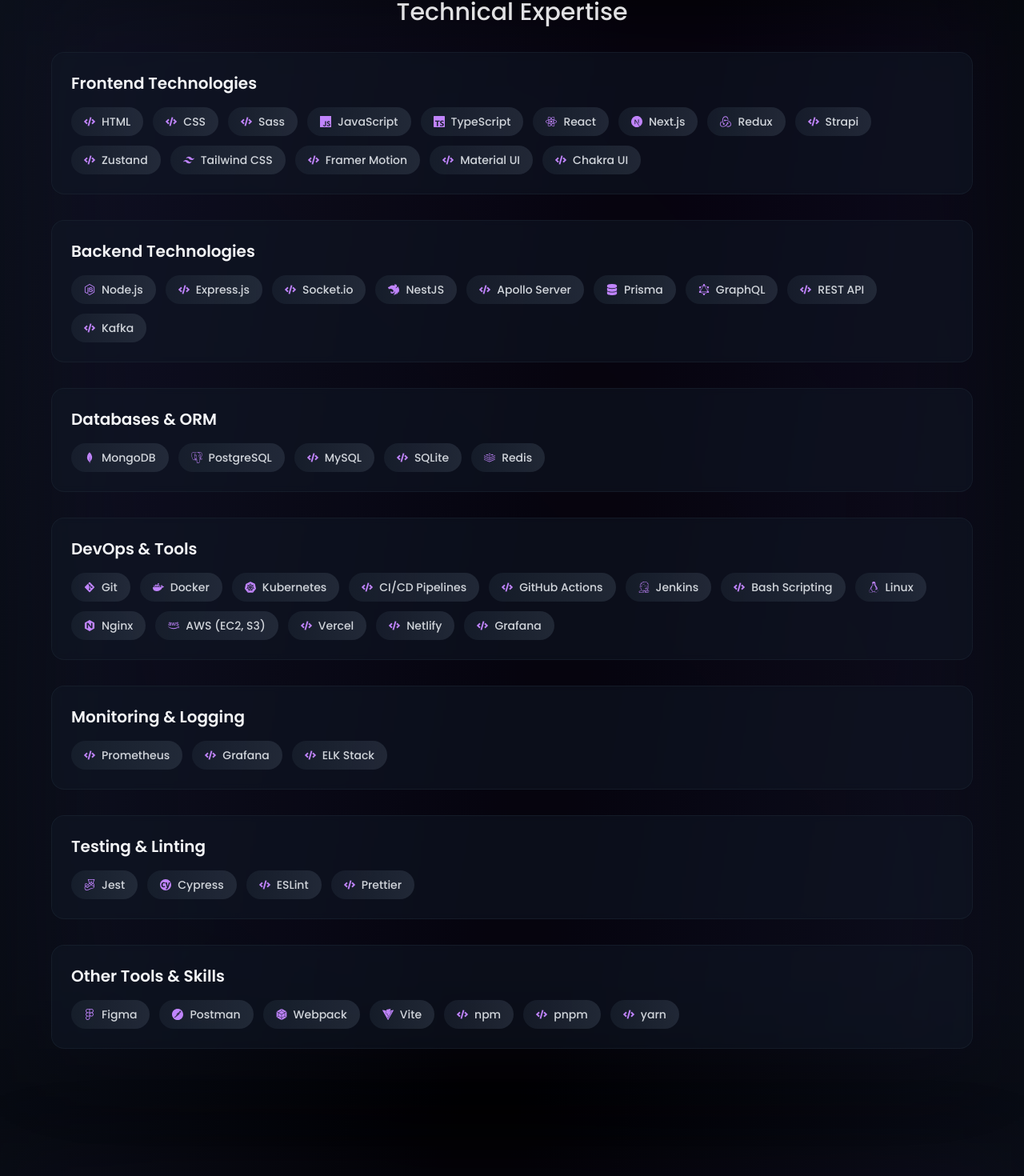
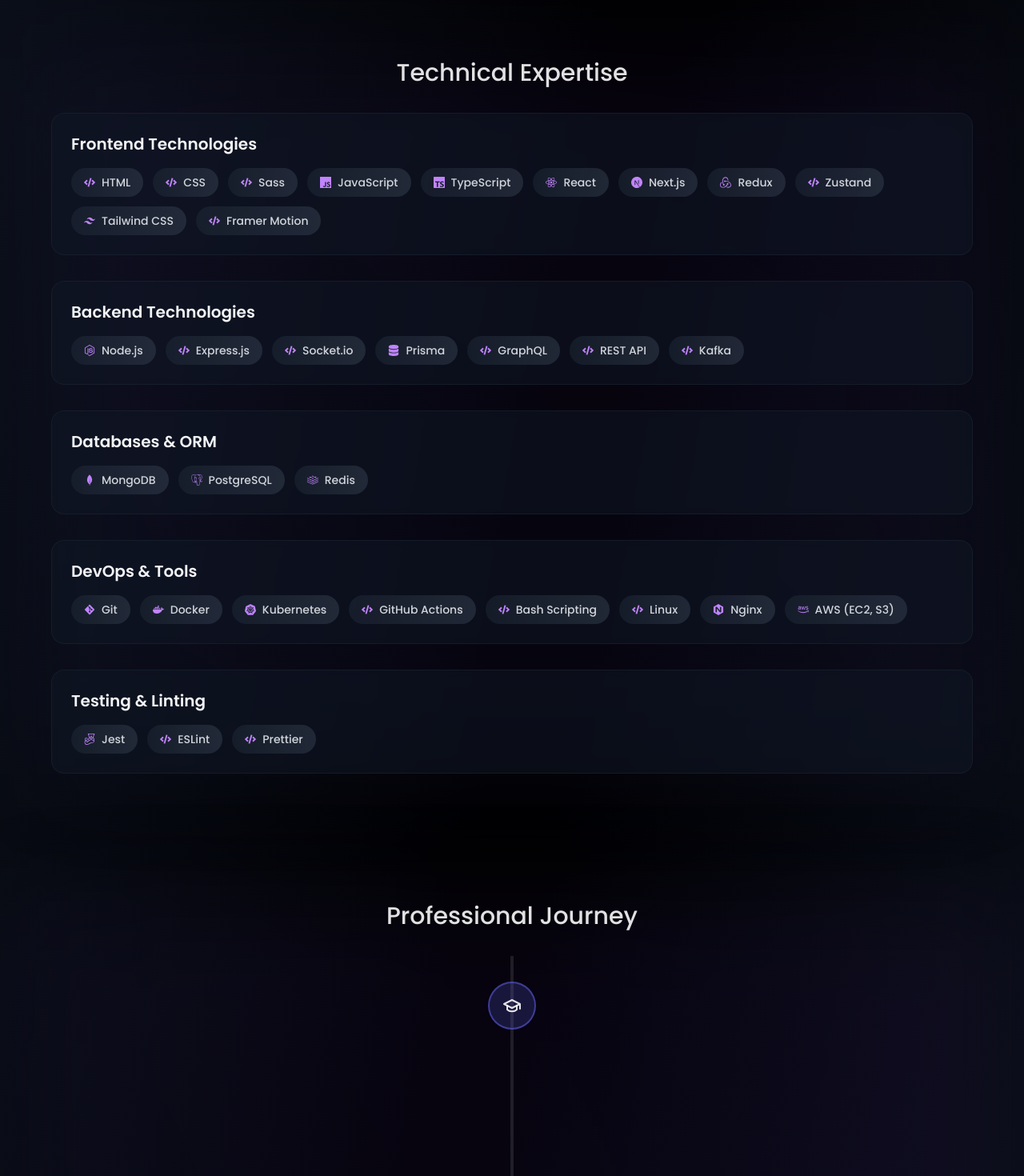
Before and after one commit to VedantBhawsar/portfolio-final, a Next.js app: page / in a window 1280 px wide. Shown: the part 2689-4159 px from the top of the page at 80% size. Built offline with nearby package versions, Linux system fonts and the light colour scheme.

Commit message:
refactor: refactor user route, layout, main page, project component

```diff
--- a/app/api/user/route.ts
+++ b/app/api/user/route.ts
@@ -1,8 +1,7 @@
-import { getUserInfo } from "@/lib/getUserInfo";
 import { NextResponse } from "next/server";
 
-export async function GET(request: Request) {
-  const user = await getUserInfo(request);
-
-  return NextResponse.json(user);
+export async function GET() {
+  return NextResponse.json({
+    name: "working",
+  });
 }
--- a/app/page.tsx
+++ b/app/page.tsx
@@ -1,3 +1,4 @@
+import React from "react";
 import About from "@/components/about";
 import Contact from "@/components/contact";
 import Experience from "@/components/experience";
--- a/components/projects.tsx
+++ b/components/projects.tsx
@@ -5,6 +5,8 @@
 import { projectsData } from "@/lib/data";
 import Project, { CreateProject } from "./project";
 import { useSectionInView } from "@/lib/hooks";
+import { Button } from "./ui/button";
+import Link from "next/link";
 
 export default function Projects() {
   const { ref } = useSectionInView("Projects", 0.5);
@@ -18,6 +20,12 @@
             <Project {...project} />
           </React.Fragment>
         ))}
+        <div className="flex justify-center w-full col-span-2">
+          <Link href="https://github.com/vedantbhawsar">
+            <Button>View more on github</Button>
+          </Link>
+        </div>
+
         {projectsData.length % 2 !== 0 && <CreateProject />}
       </div>
     </section>
--- a/components/skills.tsx
+++ b/components/skills.tsx
@@ -12,13 +12,12 @@
   FaAws,
   FaGitAlt,
   FaCode,
-  FaFigma
+  FaFigma,
 } from "react-icons/fa";
 import {
   SiNextdotjs,
   SiTypescript,
   SiJavascript,
-  SiGraphql,
   SiRedux,
   SiTailwindcss,
   SiPostgresql,
@@ -27,23 +26,17 @@
   SiNestjs,
   SiKubernetes,
   SiJest,
-  SiCypress,
-  SiWebpack,
-  SiVite,
-  SiPostman,
-  SiLinux,
   SiNginx,
-  SiJenkins
 } from "react-icons/si";
 
 // Icon mapping for each skill
 const skillIcons: { [key: string]: JSX.Element } = {
   // Frontend
-  "React": <FaReact />,
+  React: <FaReact />,
   "Next.js": <SiNextdotjs />,
-  "TypeScript": <SiTypescript />,
-  "JavaScript": <SiJavascript />,
-  "Redux": <SiRedux />,
+  TypeScript: <SiTypescript />,
+  JavaScript: <SiJavascript />,
+  Redux: <SiRedux />,
   "Tailwind CSS": <SiTailwindcss />,
   "Framer Motion": <FaCode />,
   "Material UI": <FaCode />,
@@ -52,57 +45,63 @@
   // Backend
   "Node.js": <FaNodeJs />,
   "Express.js": <FaCode />,
-  "NestJS": <SiNestjs />,
-  "GraphQL": <SiGraphql />,
-  "Prisma": <FaDatabase />,
+  NestJS: <SiNestjs />,
+  Prisma: <FaDatabase />,
   "Socket.io": <FaCode />,
 
   // Databases
-  "PostgreSQL": <SiPostgresql />,
-  "MongoDB": <SiMongodb />,
-  "Redis": <SiRedis />,
+  PostgreSQL: <SiPostgresql />,
+  MongoDB: <SiMongodb />,
+  Redis: <SiRedis />,
 
   // DevOps
-  "Docker": <FaDocker />,
-  "Kubernetes": <SiKubernetes />,
+  Docker: <FaDocker />,
+  Kubernetes: <SiKubernetes />,
   "AWS (EC2, S3)": <FaAws />,
-  "Linux": <SiLinux />,
-  "Nginx": <SiNginx />,
-  "Jenkins": <SiJenkins />,
+  Nginx: <SiNginx />,
 
   // Testing
-  "Jest": <SiJest />,
-  "Cypress": <SiCypress />,
+  Jest: <SiJest />,
 
   // Tools
-  "Git": <FaGitAlt />,
-  "Webpack": <SiWebpack />,
-  "Vite": <SiVite />,
-  "Postman": <SiPostman />,
-  "Figma": <FaFigma />
+  Git: <FaGitAlt />,
 };
 
 const categorizedSkills = {
   "Frontend Technologies": [
-    "HTML", "CSS", "Sass", "JavaScript", "TypeScript", "React",
-    "Next.js", "Redux", "Strapi", "Zustand", "Tailwind CSS",
-    "Framer Motion", "Material UI", "Chakra UI",
+    "HTML",
+    "CSS",
+    "Sass",
+    "JavaScript",
+    "TypeScript",
+    "React",
+    "Next.js",
+    "Redux",
+    "Zustand",
+    "Tailwind CSS",
+    "Framer Motion",
   ],
   "Backend Technologies": [
-    "Node.js", "Express.js", "Socket.io", "NestJS", "Apollo Server",
-    "Prisma", "GraphQL", "REST API", "Kafka",
+    "Node.js",
+    "Express.js",
+    "Socket.io",
+    "Prisma",
+    "GraphQL",
+    "REST API",
+    "Kafka",
   ],
-  "Databases & ORM": ["MongoDB", "PostgreSQL", "MySQL", "SQLite", "Redis"],
+  "Databases & ORM": ["MongoDB", "PostgreSQL", "Redis"],
   "DevOps & Tools": [
-    "Git", "Docker", "Kubernetes", "CI/CD Pipelines", "GitHub Actions",
-    "Jenkins", "Bash Scripting", "Linux", "Nginx", "AWS (EC2, S3)",
-    "Vercel", "Netlify", "Grafana",
+    "Git",
+    "Docker",
+    "Kubernetes",
+    "GitHub Actions",
+    "Bash Scripting",
+    "Linux",
+    "Nginx",
+    "AWS (EC2, S3)",
   ],
-  "Monitoring & Logging": ["Prometheus", "Grafana", "ELK Stack"],
-  "Testing & Linting": ["Jest", "Cypress", "ESLint", "Prettier"],
-  "Other Tools & Skills": [
-    "Figma", "Postman", "Webpack", "Vite", "npm", "pnpm", "yarn",
-  ],
+  "Testing & Linting": ["Jest", "ESLint", "Prettier"],
 };
 
 const fadeInAnimationVariants = {
@@ -129,7 +128,8 @@
       <SectionHeading>Technical Expertise</SectionHeading>
 
       <div className="mx-auto grid max-w-6xl gap-8">
-        {Object.entries(categorizedSkills).map(([category, skills], categoryIndex) => (
+        {Object.entries(categorizedSkills).map(
+          ([category, skills], categoryIndex) => (
             <motion.div
               key={category}
               initial={{ opacity: 0, y: 50 }}
@@ -163,7 +163,8 @@
                 </div>
               </div>
             </motion.div>
-        ))}
+          ),
+        )}
       </div>
     </section>
   );
```
Also changed, not shown: app/layout.tsx (+0 -15 lines). Lines whose indentation alone changed are shown as unchanged.
